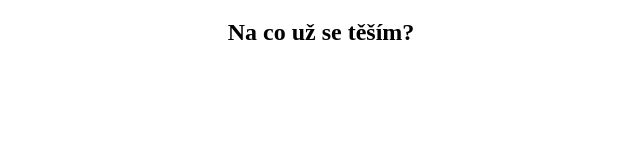
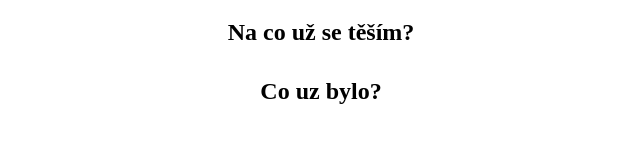
Before and after one commit to erikvanek/pocitac.teseni, a React app: page / in a window 1280 px wide. Shown: the part 355-498 px from the top of the page, without its empty margins (331-971 px from the left). Built offline with nearby package versions, Linux system fonts and the light colour scheme.

Commit message:
feat: filtering passed wishes

```diff
--- a/src/counter.jsx
+++ b/src/counter.jsx
@@ -47,11 +47,18 @@ export class Counter extends React.Component {
   }
 
   render = () => {
-    const items = this.state.items.map(item => (
+    const activeWishes = currentWishes(this.state.items, this.state.now).map(item => (
       <div key={item.timestamp}>
         {item.wish} {item.binding} {item.remaining}
       </div>
     ))
+
+    const passedWishes = oldWishes(this.state.items, this.state.now).map(item => (
+      <div key={item.timestamp}>
+        {item.wish} {item.binding} {item.remaining}
+      </div>
+    ))
+
     return (
       <div
         id='wishlist-counter-app'
@@ -112,7 +119,11 @@ export class Counter extends React.Component {
 
         <div className='row'>
           <h2>Na co už se těším?</h2>
-          {items}
+          {activeWishes}
+        </div>
+        <div className='row'>
+          <h2>Co uz bylo?</h2>
+          {passedWishes}
         </div>
       </div>
     )
@@ -154,3 +165,7 @@ export class Counter extends React.Component {
     })
   }
 }
+
+export const currentWishes = (wishes, now) => wishes.filter(wish => wish.when > now)
+
+export const oldWishes = (wishes, now) => wishes.filter(wish => wish.when <= now)
```
Also changed, not shown: 1 other file (tests, documents, lock files or other folders).
